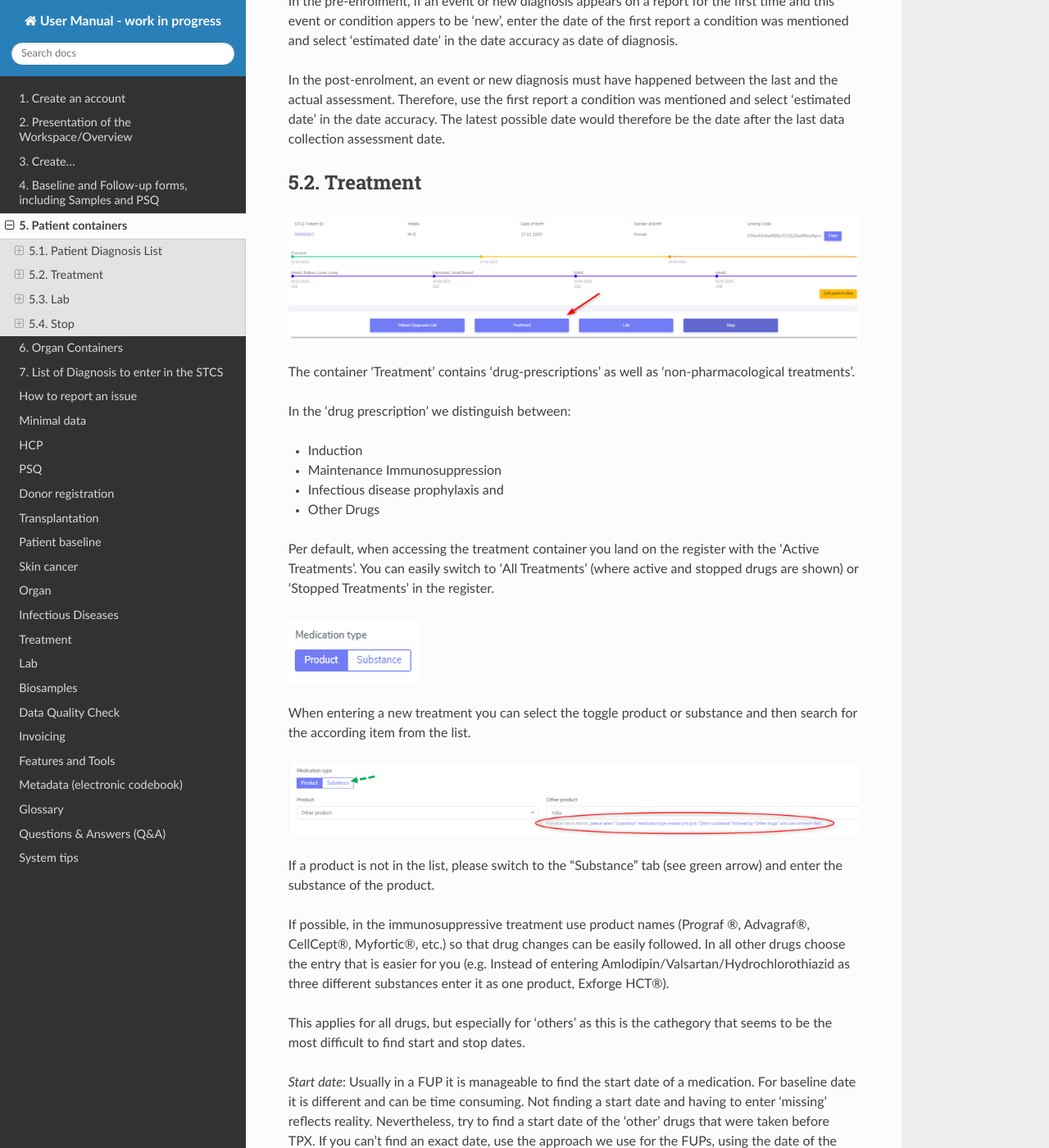
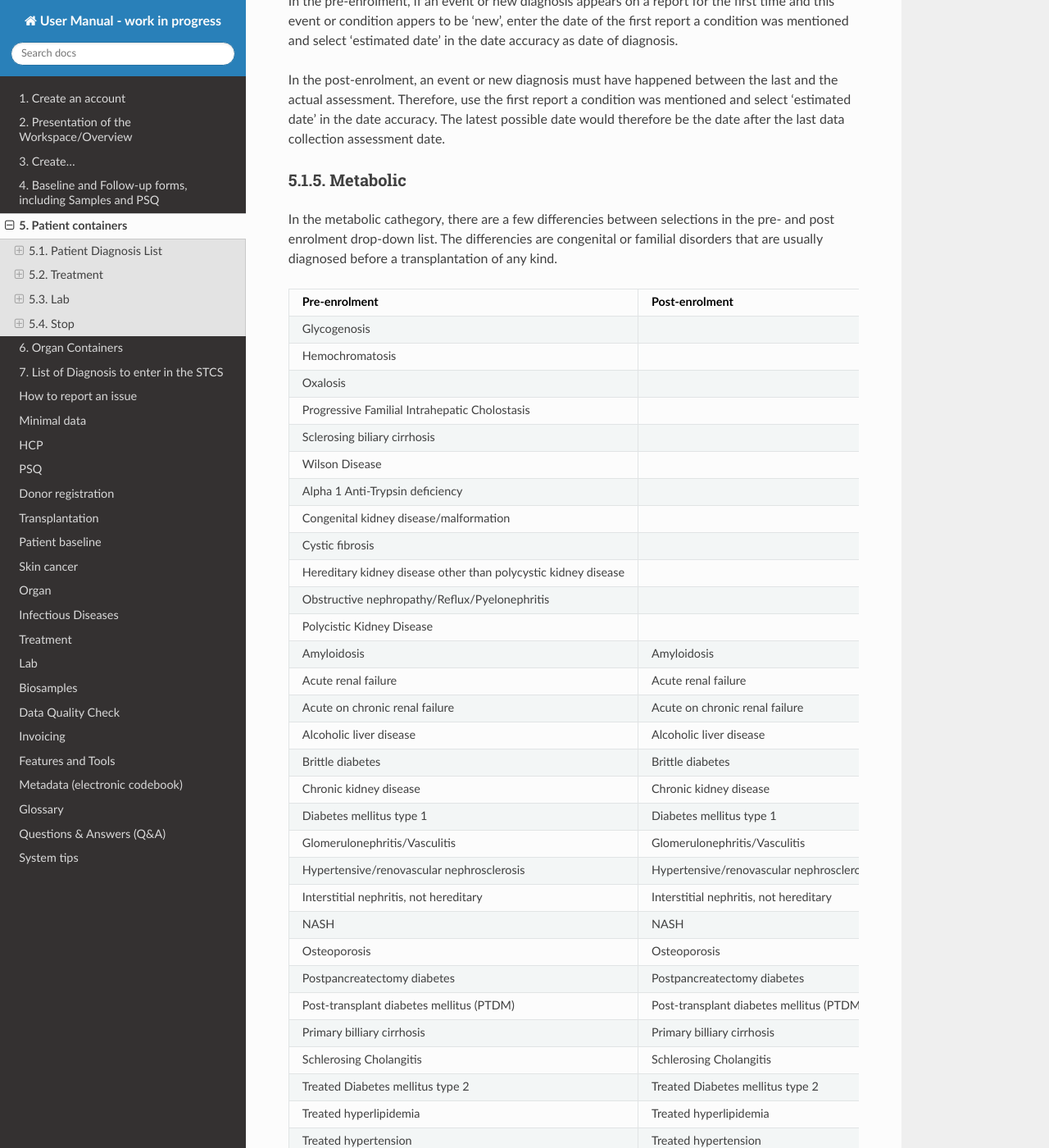
Before and after one commit to swiss-transplant-cohort-study/3LC-user-manual, a Sphinx documentation site: the page built from docs/source/patContainer.rst, in a window 1280 px wide and 1400 px high, scrolled down 3605 px. Shown: the whole window at 82% size. Built offline with Sphinx 7.4.7 and the Read the Docs theme 3.1.0, drawn with Linux system fonts in a browser that asks for light colours; some of the changed text lies outside the part shown.

Commit message:
Update patContainer.rst

```diff
--- a/docs/source/patContainer.rst
+++ b/docs/source/patContainer.rst
@@ -128,6 +128,91 @@ If you do not have an exact date, but a month and a year (e.g. 01/2019), you bes
 In the pre-enrolment, if an event or new diagnosis appears on a report for the first time and this event or condition appers to be ‘new’, enter the date of the first report a condition was mentioned and select ‘estimated date’ in the date accuracy as date of diagnosis.
 
 In the post-enrolment, an event or new diagnosis must have happened between the last and the actual assessment. Therefore, use the first report a condition was mentioned and select ‘estimated date’ in the date accuracy. The latest possible date would therefore be the date after the last data collection assessment date.
+
+5.1.5. Metabolic
+-----------------------------
+
+In the metabolic cathegory, there are a few differencies between selections in the pre- and post enrolment drop-down list. The differencies are congenital or familial disorders that are usually diagnosed before a transplantation of any kind.
+
+.. list-table::
+  :widths: 60, 60
+  :header-rows: 1
+
+  * - **Pre-enrolment**
+    - **Post-enrolment**
+  * - Glycogenosis
+    -
+  * - Hemochromatosis
+    -
+  * - Oxalosis
+    -
+  * - Progressive Familial Intrahepatic Cholostasis
+    -
+  * - Sclerosing biliary cirrhosis
+    -
+  * - Wilson Disease
+    -
+  * - Alpha 1 Anti-Trypsin deficiency
+    -
+  * - Congenital kidney disease/malformation
+    -
+  * - Cystic fibrosis
+    -
+  * - Hereditary kidney disease other than polycystic kidney disease
+    -
+  * - Obstructive nephropathy/Reflux/Pyelonephritis
+    -
+  * - Polycistic Kidney Disease
+    -
+  * - Amyloidosis
+    - Amyloidosis
+  * - Acute renal failure
+    - Acute renal failure
+  * - Acute on chronic renal failure
+    - Acute on chronic renal failure
+  * - Alcoholic liver disease
+    - Alcoholic liver disease
+  * - Brittle diabetes
+    - Brittle diabetes
+  * - Chronic kidney disease
+    - Chronic kidney disease
+  * - Diabetes mellitus type 1
+    - Diabetes mellitus type 1
+  * - Glomerulonephritis/Vasculitis
+    - Glomerulonephritis/Vasculitis
+  * - Hypertensive/renovascular nephrosclerosis
+    - Hypertensive/renovascular nephrosclerosis
+  * - Interstitial nephritis, not hereditary
+    - Interstitial nephritis, not hereditary
+  * - NASH
+    - NASH
+  * - Osteoporosis
+    - Osteoporosis
+  * - Postpancreatectomy diabetes
+    - Postpancreatectomy diabetes
+  * - Post-transplant diabetes mellitus (PTDM)
+    - Post-transplant diabetes mellitus (PTDM)
+  * - Primary billiary cirrhosis
+    - Primary billiary cirrhosis
+  * - Schlerosing Cholangitis
+    - Schlerosing Cholangitis
+  * - Treated Diabetes mellitus type 2
+    - Treated Diabetes mellitus type 2
+  * - Treated hyperlipidemia
+    - Treated hyperlipidemia
+  * - Treated hypertension
+    - Treated hypertension
+  * - Drug-induced liver injury
+    - Drug-induced liver injury
+  * - Other cirrhosis
+    - Other cirrhosis
+  * - Other metabolic
+    - Other metabolic
+  * - CNI nephrotoxicity
+    - CNI nephrotoxicity
+
+Dialysis
+
 
 5.2. Treatment
 ***********************
```
